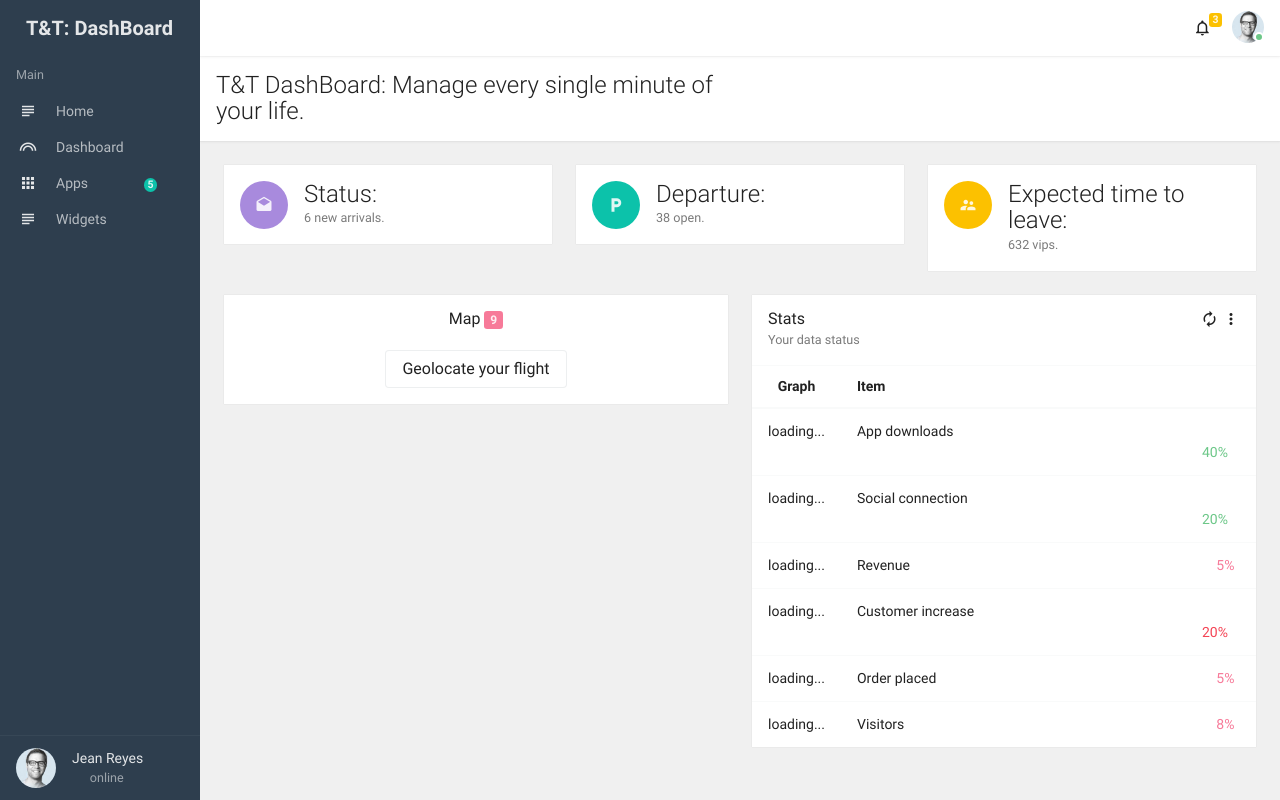
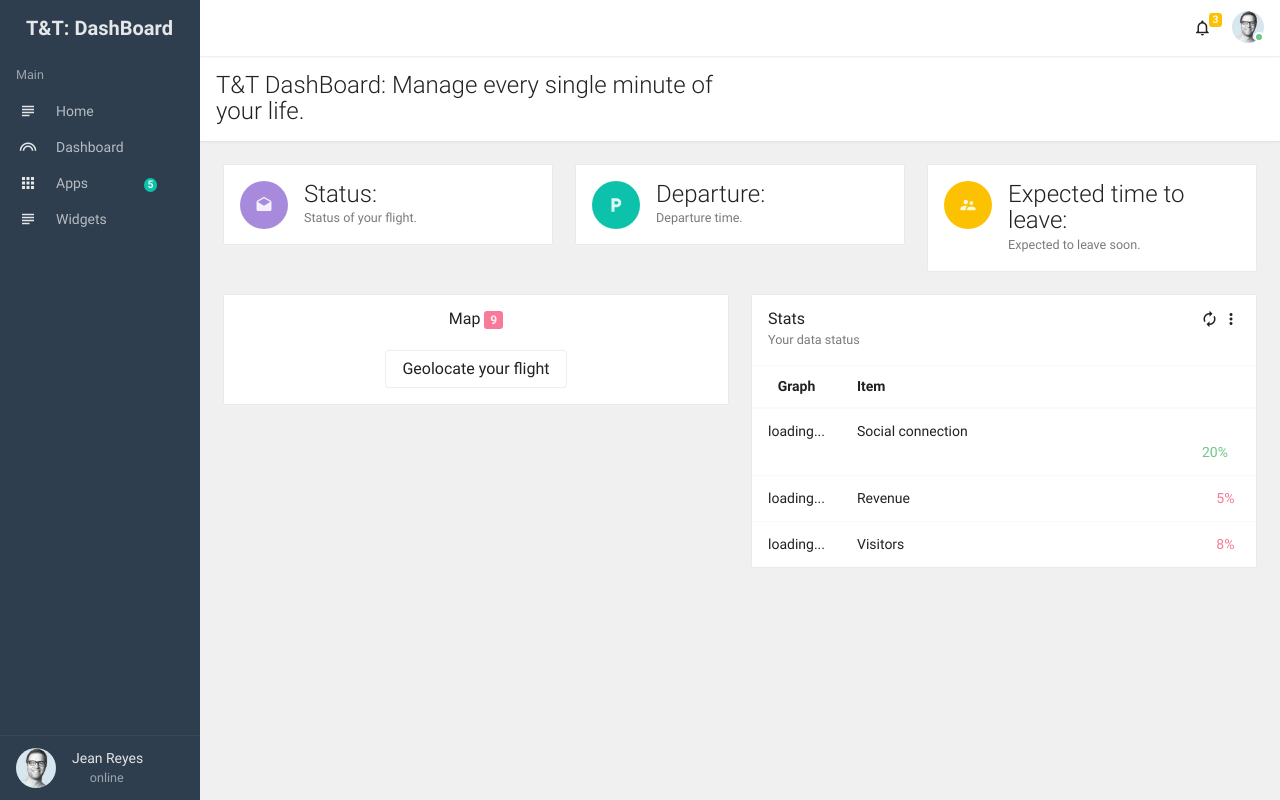
Before and after one commit to Aniketh01/TndT-Travel-and-Track, a Django app: template dashboard/templates/dashboard/dashboard.html in a window 1280 px wide. Run offline with Django 3.2, Linux system fonts and the light colour scheme; the template is opened without the code that fills it, so the values that code supplies are empty; some libraries are stand-ins or nearby versions; some web fonts are replaced.

Commit message:
Changes in the content and linking

```diff
--- a/dashboard/templates/dashboard/dashboard.html
+++ b/dashboard/templates/dashboard/dashboard.html
@@ -54,7 +54,7 @@
                 </li>
 
                   <li>
-                  <a href="widget.html" >
+                  <a href="/home" >
                     <span class="nav-icon">
                       <i class="material-icons">&#xe8d2;
                         <span ui-include="{% static 'dashboard/assets/images/i_3.svg' %}"></span>
@@ -218,7 +218,7 @@
 	          </div>
 	          <div class="clear">
 	            <h4 class="m-a-0 text-lg _300"><a href>Status: <span class="text-sm"></span></a></h4>
-	            <small class="text-muted">6 new arrivals.</small>
+	            <small class="text-muted">Status of your flight.</small>
 	          </div>
 	        </div>
 	    </div>
@@ -231,7 +231,7 @@
 	          </div>
 	          <div class="clear">
 	            <h4 class="m-a-0 text-lg _300"><a href>Departure: <span class="text-sm"></span></a></h4>
-	            <small class="text-muted">38 open.</small>
+	            <small class="text-muted">Departure time.</small>
 	          </div>
 	        </div>
 	    </div>
@@ -244,7 +244,7 @@
 	          </div>
 	          <div class="clear">
 	            <h4 class="m-a-0 text-lg _300"><a href>Expected time to leave:<span class="text-sm"></span></a></h4>
-	            <small class="text-muted">632 vips.</small>
+	            <small class="text-muted">Expected to leave soon.</small>
 	          </div>
 	        </div>
 	    </div>
@@ -303,15 +303,6 @@
 		        </thead>
 		        <tbody>
 		          <tr>
-		            <td>
-		              <div ui-jp="sparkline" ui-refresh="app.setting.color" ui-options="[ 16,15,15,14,17,18,16,15,16 ], {type:'bar', height:19, barWidth:4, barSpacing:2, barColor:'#0cc2aa'}" class="sparkline inline">loading...</div>
-		            </td>
-		            <td>App downloads</td>
-		            <td class="text-success">
-		              <i class="fa fa-level-up"></i> 40%
-		            </td>
-		          </tr>
-		          <tr>
 		            <td class="text-center">
 		              <div ui-jp="sparkline" ui-refresh="app.setting.color" ui-options="[ 60,30,10 ], {type:'pie', height:19, sliceColors:['#fcc100','#fff','#0cc2aa']}" class="sparkline inline">loading...</div>
 		            </td>
@@ -325,24 +316,6 @@
 		              <div ui-jp="sparkline" ui-refresh="app.setting.color" ui-options="[ 16,15,15,14,17,18,16,15,16 ], {type:'line', height:19, width:60, lineColor:'#0cc2aa', fillColor:'transparent'}" class="sparkline inline">loading...</div>
 		            </td>
 		            <td>Revenue</td>
-		            <td class="text-warning">
-		              <i class="fa fa-level-down"></i> 5%
-		            </td>
-		          </tr>
-		          <tr>
-		            <td>
-		              <div ui-jp="sparkline" ui-refresh="app.setting.color" ui-options="[ 16,15,15,14,17,18,16,15,16 ], {type:'discrete', height:19, width:60, lineColor:'#6cc788'}" class="sparkline inline">loading...</div>
-		            </td>
-		            <td>Customer increase</td>
-		            <td class="text-danger">
-		              <i class="fa fa-level-down"></i> 20%
-		            </td>
-		          </tr>
-		          <tr>
-		            <td>
-		              <div ui-jp="sparkline" ui-refresh="app.setting.color" ui-options="[ 16,15,15,14,17,18,16,15,16 ], {type:'line', height:19, width:60, lineColor:'#fcc100', fillColor:'#fcc100'}" class="sparkline inline">loading...</div>
-		            </td>
-		            <td>Order placed</td>
 		            <td class="text-warning">
 		              <i class="fa fa-level-down"></i> 5%
 		            </td>
--- a/home/templates/home/index.html
+++ b/home/templates/home/index.html
@@ -41,7 +41,7 @@
 		<div class="container">
 			<div class="row">
 				<div class="col-xs-12 text-center">
-					<div id="fh5co-logo"><a href="index.html">TrakR<span>.</span></a></div>
+					<div id="fh5co-logo"><a href="index.html">T&T<span>.</span></a></div>
 				</div>
 				<div class="col-xs-12 text-center menu-1">
 					<ul>
@@ -65,7 +65,7 @@
 				<div class="col-md-12 col-md-offset-0 text-center">
 					<div class="display-t">
 						<div class="display-tc animate-box" data-animate-effect="fadeInUp">
-							<h1>Never Stop Exploring.</h1>
+							<h1>Track and Travel made easier.</h1>
 						</div>
 					</div>
 				</div>
```
